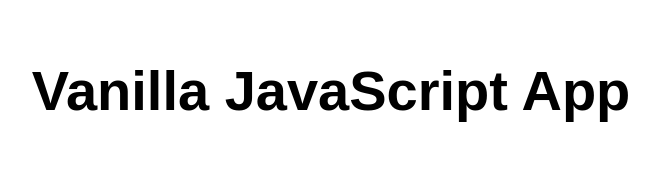
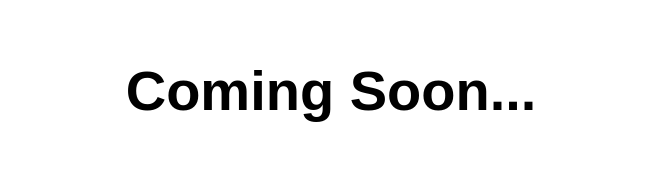
Before and after one commit to Yasilagit/my-first-static-web-app, a website: page src/index.html in a window 1280 px wide. Shown: the whole page, without its empty margins (309-968 px from the left). Drawn offline with Linux system fonts and the light colour scheme.

Commit message:
Update index.html
first commit

```diff
--- a/src/index.html
+++ b/src/index.html
@@ -5,12 +5,12 @@
   <meta charset="UTF-8">
   <meta name="viewport" content="width=device-width, initial-scale=1.0">
   <link rel="stylesheet" href="styles.css">
-  <title>Vanilla JavaScript App</title>
+  <title>Yammee Food</title>
 </head>
 
 <body>
   <main>
-    <h1>Vanilla JavaScript App</h1>
+    <h1>Coming Soon...</h1>
   </main>
 </body>
 
```
